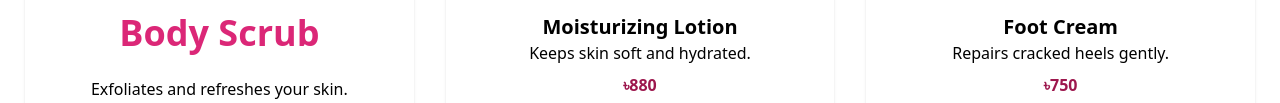
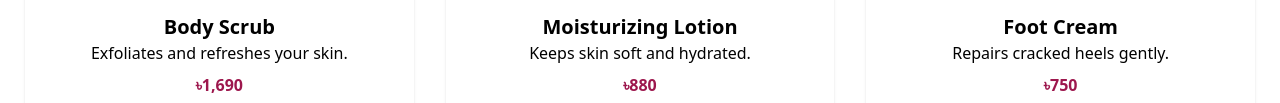
Before and after one commit to ramisa0210/makeup-and-Beauty-Website, a plain HTML site: page index.html in a window 1280 px wide. Shown: the part 3566-3669 px from the top of the page. Drawn offline with nearby package versions, Linux system fonts and the light colour scheme.

Commit message:
Update index.html

```diff
--- a/index.html
+++ b/index.html
@@ -204,7 +204,7 @@
     <div class="grid grid-cols-1 md:grid-cols-3 gap-8">
       <div class="p-6 rounded-lg shadow text-center bg-white">
         <img src="images/scrub.jpg" alt="Body Scrub" class="w-full h-64 object-cover rounded-xl mb-4 hover:scale-105 transition duration-300">
-        <h3 class="text-4xl font-bold text-center text-pink-600 mb-6">Body Scrub</h3>
+        <h3 class="text-xl font-semibold text-black">Body Scrub</h3>
         <p class="text-black">Exfoliates and refreshes your skin.</p>
         <p class="text-pink-800 font-bold mt-2">৳1,690</p>
         <button class="mt-4 bg-pink-800 text-white font-bold py-2 px-6 rounded-full shadow-md hover:bg-white hover:text-pink-800 transition duration-300">Add to Cart</button>
```
